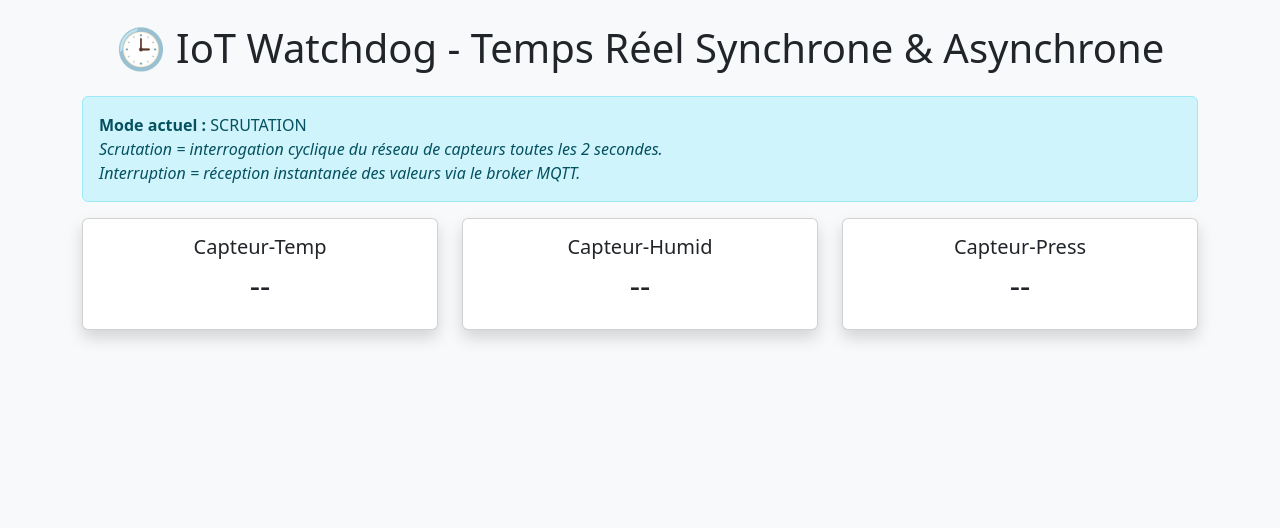
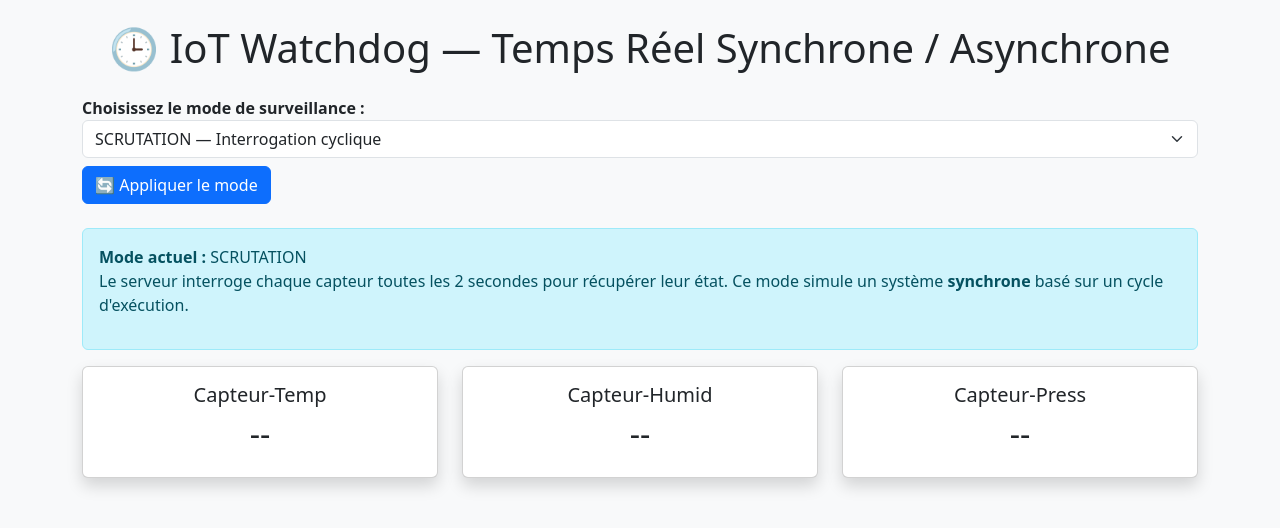
Before and after one commit to EJM0101/iot-watchdog, a Flask app: page / in a window 1280 px wide. Shown: the top 528 px of the page. Run offline with Flask 3, Linux system fonts and the light colour scheme; some libraries are stand-ins or nearby versions.

Commit message:
Update index.html

```diff
--- a/templates/index.html
+++ b/templates/index.html
@@ -2,27 +2,41 @@
 <html lang="fr">
 <head>
     <meta charset="UTF-8">
-    <title>IoT Watchdog - Systèmes Synchrone/Asynchrone</title>
+    <title>IoT Watchdog - Synchrone / Asynchrone</title>
     <link href="https://cdn.jsdelivr.net/npm/bootstrap@5.3.0/dist/css/bootstrap.min.css" rel="stylesheet">
-    <script src="https://cdn.jsdelivr.net/npm/chart.js"></script>
     <script src="https://cdn.socket.io/4.5.1/socket.io.min.js"></script>
 </head>
 <body class="bg-light">
+<div class="container py-4">
+    <h1 class="text-center mb-4">🕒 IoT Watchdog — Temps Réel Synchrone / Asynchrone</h1>
 
-<div class="container py-4">
-    <h1 class="mb-4 text-center">🕒 IoT Watchdog - Temps Réel Synchrone & Asynchrone</h1>
+    <form method="POST" class="mb-4">
+        <label><strong>Choisissez le mode de surveillance :</strong></label>
+        <select name="mode" class="form-select mb-2" required>
+            <option value="SCRUTATION" {% if MODE == "SCRUTATION" %}selected{% endif %}>SCRUTATION — Interrogation cyclique</option>
+            <option value="INTERRUPTION" {% if MODE == "INTERRUPTION" %}selected{% endif %}>INTERRUPTION — Réaction aux événements</option>
+        </select>
+        <button type="submit" class="btn btn-primary">🔄 Appliquer le mode</button>
+    </form>
 
     <div class="alert alert-info">
-        <b>Mode actuel :</b> {{ MODE }}<br>
-        <i>Scrutation = interrogation cyclique du réseau de capteurs toutes les 2 secondes.<br>
-        Interruption = réception instantanée des valeurs via le broker MQTT.</i>
+        <strong>Mode actuel :</strong> {{ MODE }}<br>
+        {% if MODE == "SCRUTATION" %}
+        <p>
+            Le serveur interroge chaque capteur toutes les 2 secondes pour récupérer leur état.
+            Ce mode simule un système <strong>synchrone</strong> basé sur un cycle d'exécution.
+        </p>
+        {% elif MODE == "INTERRUPTION" %}
+        <p>
+            Les capteurs publient leurs valeurs via le protocole <strong>MQTT</strong> en temps réel.
+            Ce mode simule un système <strong>asynchrone</strong> réactif aux événements.
+        </p>
+        {% endif %}
     </div>
 
-    <div class="row" id="dashboard">
-    </div>
+    <div class="row" id="dashboard"></div>
 </div>
 
 <script src="/static/js/dashboard.js"></script>
-
 </body>
 </html>
```
